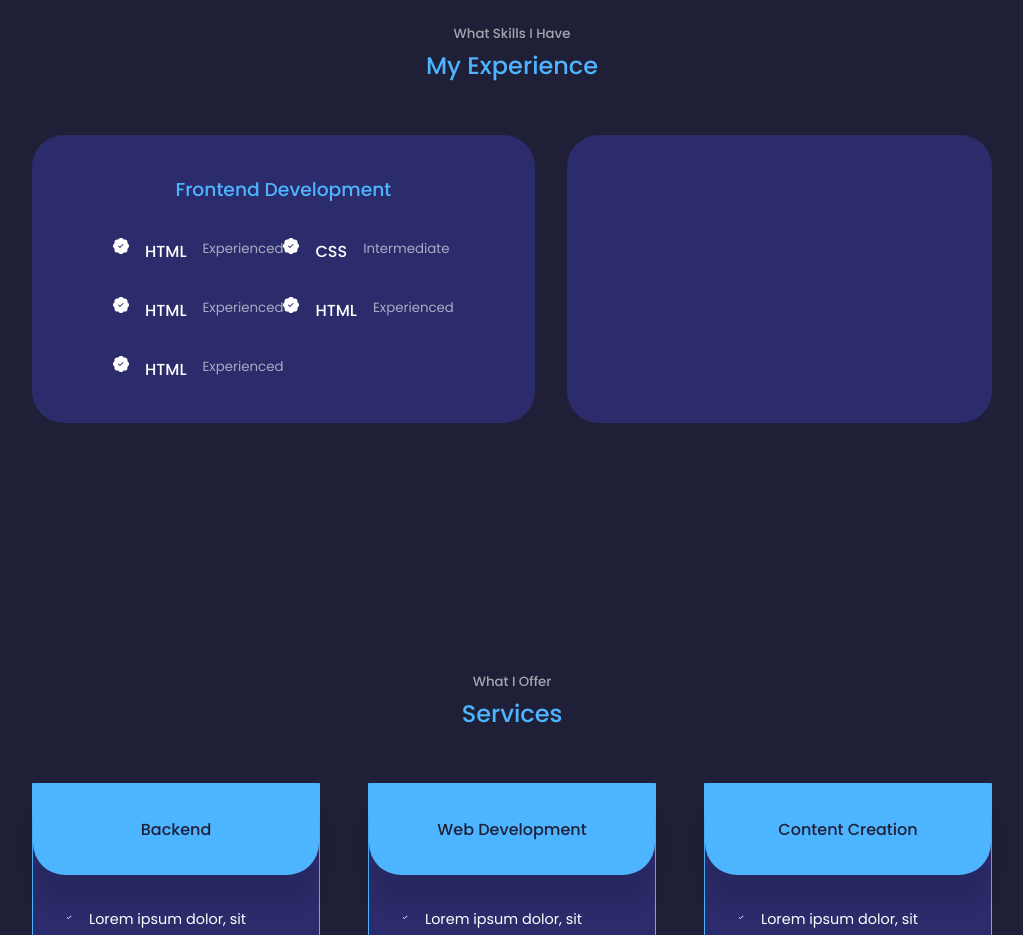
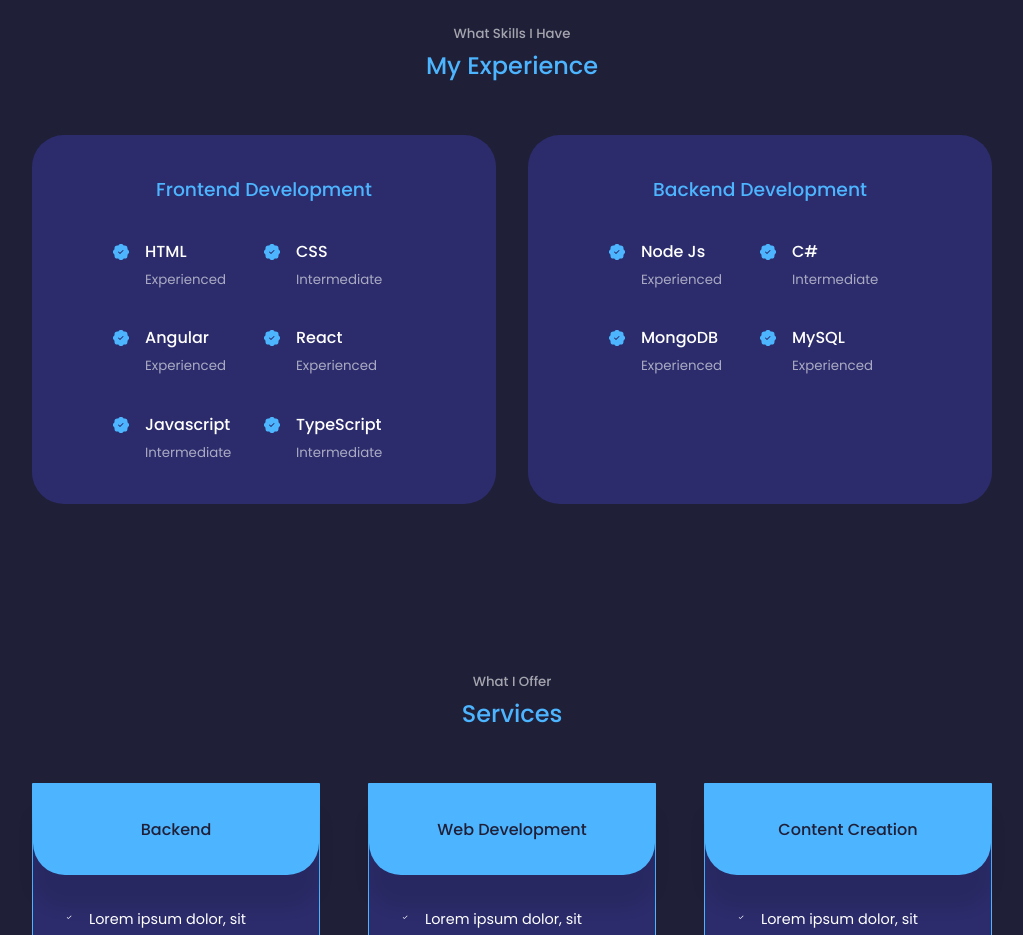
Before and after one commit to deekeej/Portfolio, a React (Vite) app: page / in a window 1280 px wide. Shown: the part 1300-2235 px from the top of the page, without its empty margins (128-1151 px from the left). Built offline with nearby package versions, Linux system fonts and the light colour scheme.

Commit message:
finished experience component

```diff
--- a/src/components/Experience/Experience.tsx
+++ b/src/components/Experience/Experience.tsx
@@ -12,33 +12,83 @@ const Experience = () => {
           <h3>Frontend Development</h3>
           <div className="experience__content">
             <article className="experience__details">
-              <BsPatchCheckFill />
+              <BsPatchCheckFill className="experience__details-icon" />
+              <div>
                 <h4>HTML</h4>
                 <small className="text-light">Experienced</small>
+              </div>
             </article>
             <article className="experience__details">
-              <BsPatchCheckFill />
+              <BsPatchCheckFill className="experience__details-icon" />
+              <div>
                 <h4>CSS</h4>
                 <small className="text-light">Intermediate</small>
+              </div>
             </article>
             <article className="experience__details">
-              <BsPatchCheckFill />
-              <h4>HTML</h4>
+              <BsPatchCheckFill className="experience__details-icon" />
+              <div>
+                <h4>Angular</h4>
                 <small className="text-light">Experienced</small>
+              </div>
             </article>
             <article className="experience__details">
-              <BsPatchCheckFill />
-              <h4>HTML</h4>
+              <BsPatchCheckFill className="experience__details-icon" />
+              <div>
+                <h4>React</h4>
                 <small className="text-light">Experienced</small>
+              </div>
             </article>
             <article className="experience__details">
-              <BsPatchCheckFill />
-              <h4>HTML</h4>
-              <small className="text-light">Experienced</small>
+              <BsPatchCheckFill className="experience__details-icon" />
+              <div>
+                <h4>Javascript</h4>
+                <small className="text-light">Intermediate</small>
+              </div>
+            </article>
+            <article className="experience__details">
+              <BsPatchCheckFill className="experience__details-icon" />
+              <div>
+                <h4>TypeScript</h4>
+                <small className="text-light">Intermediate</small>
+              </div>
             </article>
           </div>
         </div>
-        <div className="experience_backend"></div>
+        {/* END OF FRONTEND*/}
+        <div className="experience_backend">
+          <h3>Backend Development</h3>
+          <div className="experience__content">
+            <article className="experience__details">
+              <BsPatchCheckFill className="experience__details-icon" />
+              <div>
+                <h4>Node Js</h4>
+                <small className="text-light">Experienced</small>
+              </div>
+            </article>
+            <article className="experience__details">
+              <BsPatchCheckFill className="experience__details-icon" />
+              <div>
+                <h4>C#</h4>
+                <small className="text-light">Intermediate</small>
+              </div>
+            </article>
+            <article className="experience__details">
+              <BsPatchCheckFill className="experience__details-icon" />
+              <div>
+                <h4>MongoDB</h4>
+                <small className="text-light">Experienced</small>
+              </div>
+            </article>
+            <article className="experience__details">
+              <BsPatchCheckFill className="experience__details-icon" />
+              <div>
+                <h4>MySQL</h4>
+                <small className="text-light">Experienced</small>
+              </div>
+            </article>
+          </div>
+        </div>
       </div>
     </section>
   );
```
Lines whose indentation alone changed are shown as unchanged.
